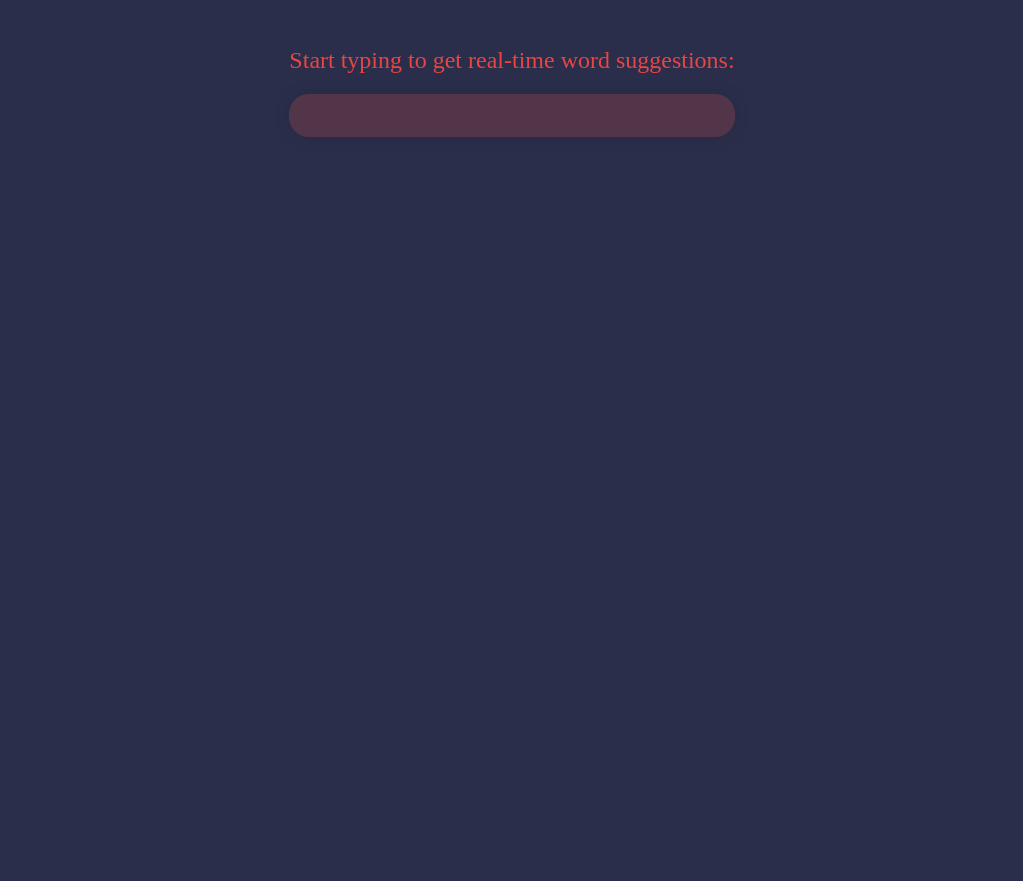
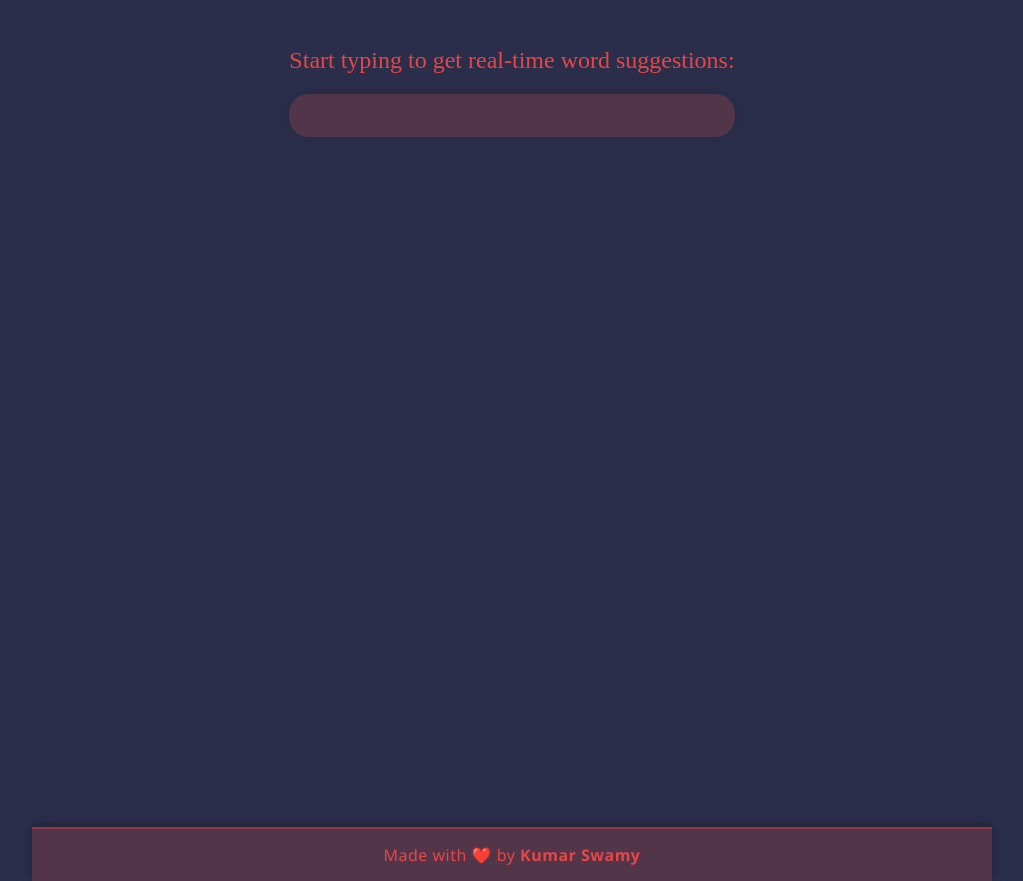
Before and after one commit to kumarswamy2025/Real-Time-Text-Prediction-System, a plain HTML site: page index.html in a window 1280 px wide. Shown: the part 133-1014 px from the top of the page, without its empty margins (128-1151 px from the left). Before the commit the page ends 920 px from the top, so only its background shows below. Drawn offline with Linux system fonts and the light colour scheme.

Commit message:
added footer

```diff
--- a/index.html
+++ b/index.html
@@ -23,7 +23,7 @@
         <section class="input">
           <!-- INSTRUCTIONS -->
           <p class="input__text">
-             Start typing to get real-time word suggestions:
+            Start typing to get real-time word suggestions:
           </p>
           <!-- SEARCH -->
           <input type="text" class="input__input" />
@@ -33,6 +33,12 @@
           <div class="output__countries"></div>
         </section>
       </main>
+
+      <!-- FOOTER -->
+      <!-- FOOTER -->
+      <footer class="footer">
+        <p class="footer__text">Made with ❤️ by <strong>Kumar Swamy</strong></p>
+      </footer>
     </div>
   </body>
 </html>
--- a/src/css/styles.css
+++ b/src/css/styles.css
@@ -108,3 +108,42 @@ body {
   border-radius: 2rem;
   background-color: var(--color-quartinary);
 }
+
+.footer {
+  background-color: var(--color-quartinary);
+  color: var(--color-secondary);
+  padding: 1.5rem 0;
+  text-align: center;
+  margin-top: 4rem;
+  width: 100%;
+  font-size: 1.6rem;
+  font-family: 'Segoe UI', Tahoma, Geneva, Verdana, sans-serif;
+  border-top: 0.2rem solid var(--color-tertiary);
+  box-shadow: 0 -2px 10px rgba(0, 0, 0, 0.3);
+  animation: fadeIn 0.8s ease-in;
+}
+
+.footer__text {
+  margin: 0;
+  letter-spacing: 0.5px;
+}
+
+.footer__text strong {
+  color: var(--color-secondary);
+  transition: color 0.3s ease;
+}
+
+.footer__text strong:hover {
+  color: var(--color-tertiary);
+}
+
+@keyframes fadeIn {
+  from {
+    opacity: 0;
+    transform: translateY(20px);
+  }
+  to {
+    opacity: 1;
+    transform: translateY(0);
+  }
+}
```
Also changed, not shown: src/css/reset.css (line endings or trailing spaces).
